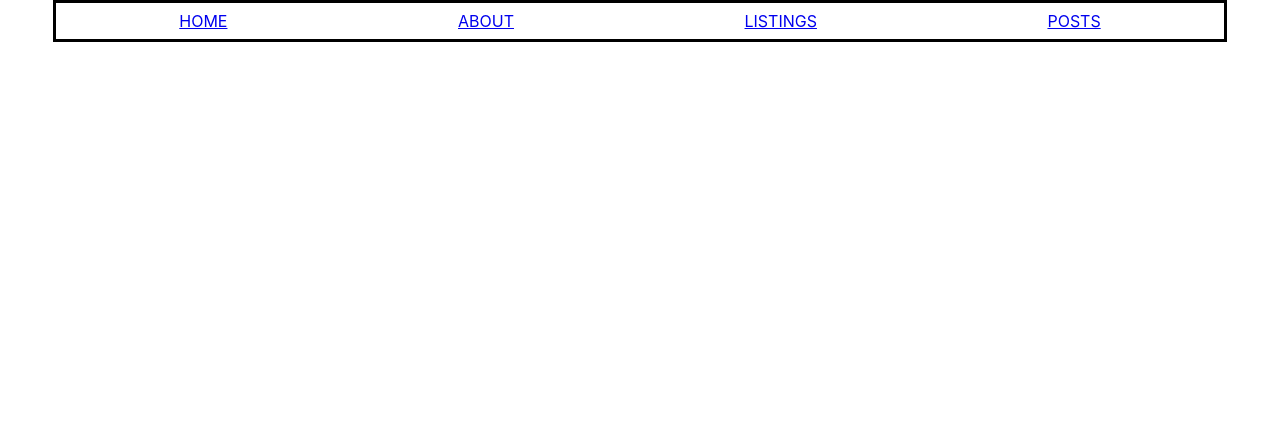
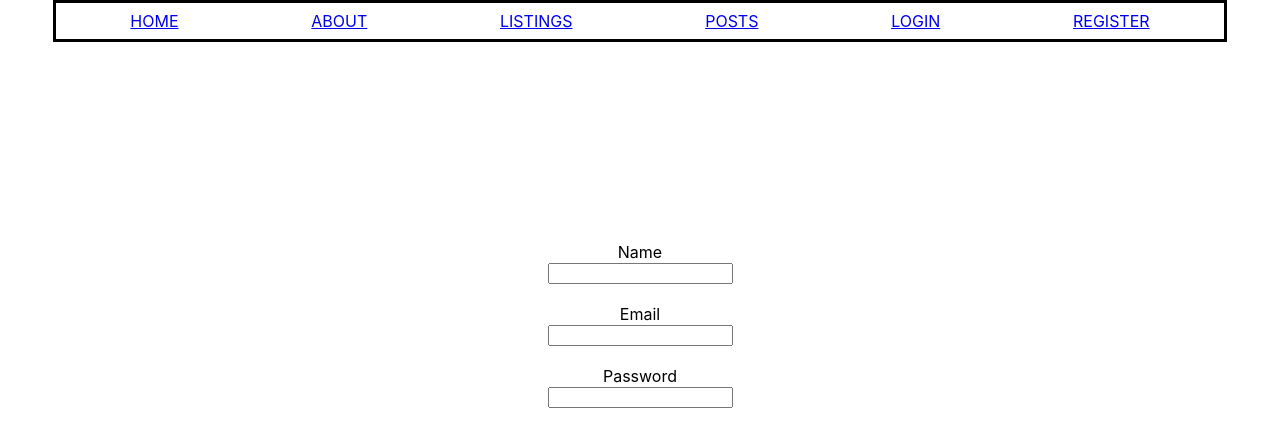
Before and after one commit to ananonad/capstone_frontend, a React (Create React App) app: page /register in a window 1280 px wide. Shown: the top 446 px of the page. Built offline with nearby package versions, Linux system fonts and the light colour scheme.

Commit message:
Register and Login markup

```diff
--- a/src/App.js
+++ b/src/App.js
@@ -5,6 +5,8 @@ import Home from "./pages/Home";
 import About from "./pages/About";
 import List from "./pages/List";
 import Post from "./pages/Post";
+import Register from './pages/Register/Register'
+import Login from './pages/Login/Login'
 
 function App() {
   const URL = "https://capstone-project22.herokuapp.com/";
@@ -17,6 +19,8 @@ function App() {
         <Route path="/about" element={<About URL={URL} />} />
         <Route path="/list" element={<List URL={URL} />} />
         <Route path="/post" element={<Post URL={URL} />} />
+        <Route path="/login" element={<Login URL={URL} />} />
+        <Route path="/register" element={<Register URL={URL} />} />
       </Routes>
     </div>
   );
--- a/src/components/Header.js
+++ b/src/components/Header.js
@@ -26,6 +26,12 @@ function Header(props) {
         <Link to="/post">
             <div>POSTS</div>
         </Link>
+        <Link to="/login">
+            <div>LOGIN</div>
+        </Link>
+        <Link to="/register">
+            <div>REGISTER</div>
+        </Link>
         </nav>
     </header>
     );
--- /dev/null
+++ b/src/pages/Login/Login.js
@@ -0,0 +1,13 @@
+import React from 'react';
+import './Login.scss';
+
+const Login = () => {
+    return (
+        <div id="login-page-container">
+            <label for="email">Email</label><br /><input type="text" id="email" /><br /><br />
+            <label for="password">Password</label><br /><input type="password" id="password" />
+        </div>
+    )
+}
+
+export default Login
--- /dev/null
+++ b/src/pages/Login/Login.scss
@@ -0,0 +1,3 @@
+#login-page-container {
+  margin-top: 200px;
+}
--- /dev/null
+++ b/src/pages/Register/Register.js
@@ -0,0 +1,14 @@
+import React from 'react';
+import './Register.scss';
+
+const Register = () => {
+    return (
+        <div id="register-page-container">
+            <label for="name">Name</label><br /><input type="text" id="name" /><br /><br />
+            <label for="email">Email</label><br /><input type="text" id="email" /><br /><br />
+            <label for="password">Password</label><br /><input type="password" id="password" />
+        </div>
+    )
+}
+
+export default Register
--- /dev/null
+++ b/src/pages/Register/Register.scss
@@ -0,0 +1,3 @@
+#register-page-container {
+  margin-top: 200px;
+}
```
Also changed, not shown: 1 other file (tests, documents, lock files or other folders).
